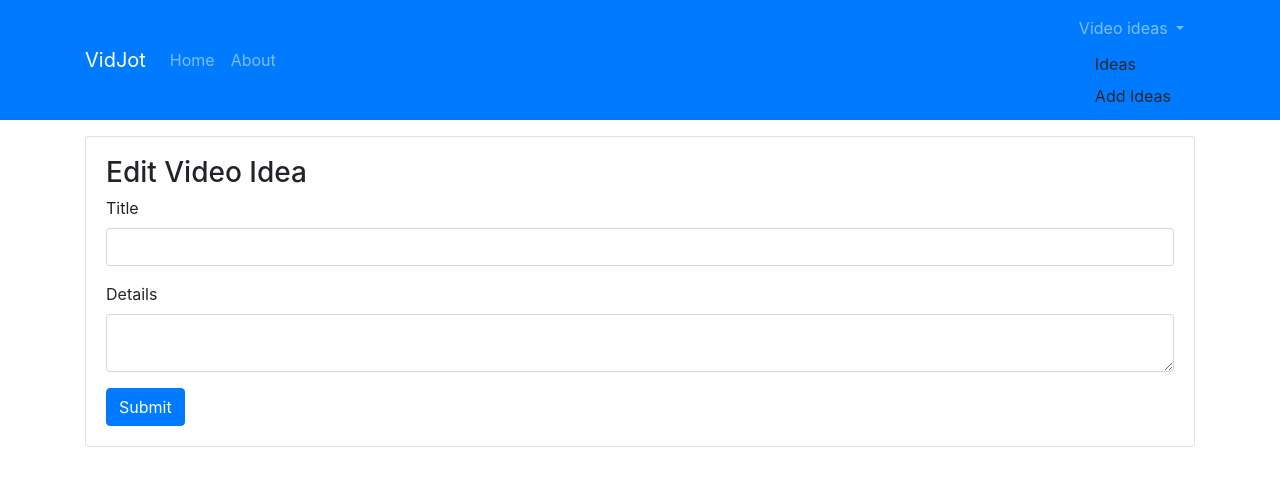
After one commit to khatanark/project-node, a Node server app: page /ideas/edit/600000000000000000000001 in a window 1280 px wide. The commit adds this page. Shown: the top 486 px of the page. Run offline with Node 20, Linux system fonts and the light colour scheme; data that the repository does not hold is empty; some libraries are stand-ins or nearby versions.

Commit message:
edit-ideas

```diff
--- a/app.js
+++ b/app.js
@@ -74,6 +74,19 @@ app.get('/ideas/add',(req,res)=>{
 	res.render('ideas/add')
 });
 
+// Edit Idea Form
+app.get('/ideas/edit/:id', (req, res) => {
+  Idea.findOne({
+    _id: req.params.id
+  })
+  .then(idea => {
+    res.render('ideas/edit', {
+      idea:idea
+    });
+  });
+});
+
+
 // Process form
 app.post('/ideas', (req,res)=>{
 	let errors =[];
--- a/views/ideas/add.handlebars
+++ b/views/ideas/add.handlebars
@@ -4,11 +4,11 @@
 {{/each}}
 
 <div class="card card-body">
-<h3> Video Idea </h3>
+<h3> Edit Idea </h3>
 <form action="/ideas" method ="post">
 <div class ="form-group">
 <label for="title"> Title </label>
-<input tyoe="text" class="form-control" name="title">
+<input type="text" class="form-control" name="title">
 </div>
 <div class ="form-group">
 <label for="details"> Details </label>
--- /dev/null
+++ b/views/ideas/edit.handlebars
@@ -0,0 +1,20 @@
+{{#each errors}}
+  <div class="alert alert-danger">{{text}}</div>
+{{else}}
+
+{{/each}}
+
+<div class="card card-body">
+  <h3>Edit Video Idea</h3>
+  <form action="/ideas" method="post">
+    <div class="form-group">
+      <label for="title">Title</label>
+      <input type="text" class="form-control" name="title" value="{{idea.title}}" required>
+    </div>
+    <div class="form-group">
+      <label for="details">Details</label>
+      <textarea class="form-control" name="details" required>{{idea.details}}</textarea>
+    </div>
+    <button type="submit" class="btn btn-primary">Submit</button>
+  </form>
+</div>
```
Also changed, not shown: views/ideas/index.handlebars (+6 -6 lines).
